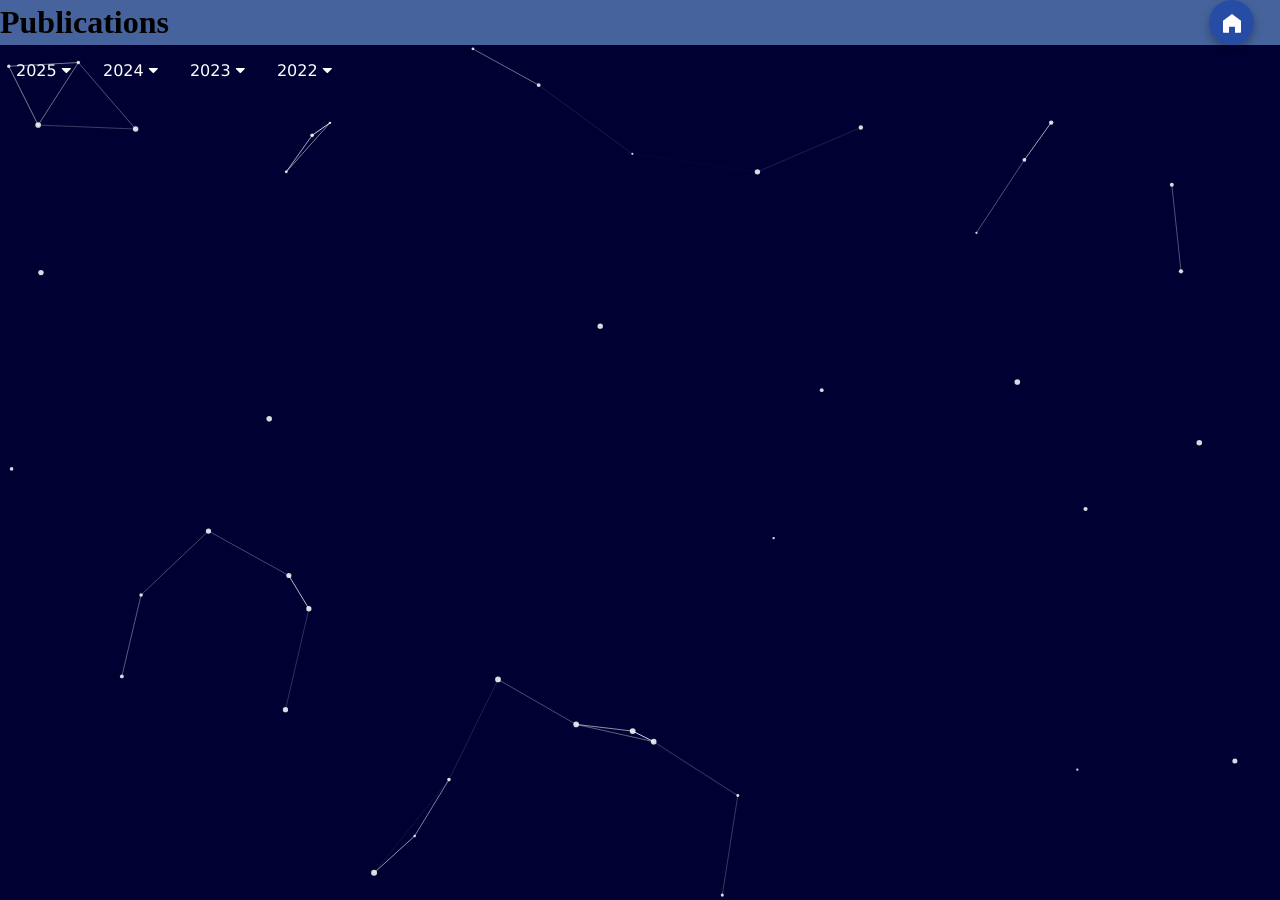
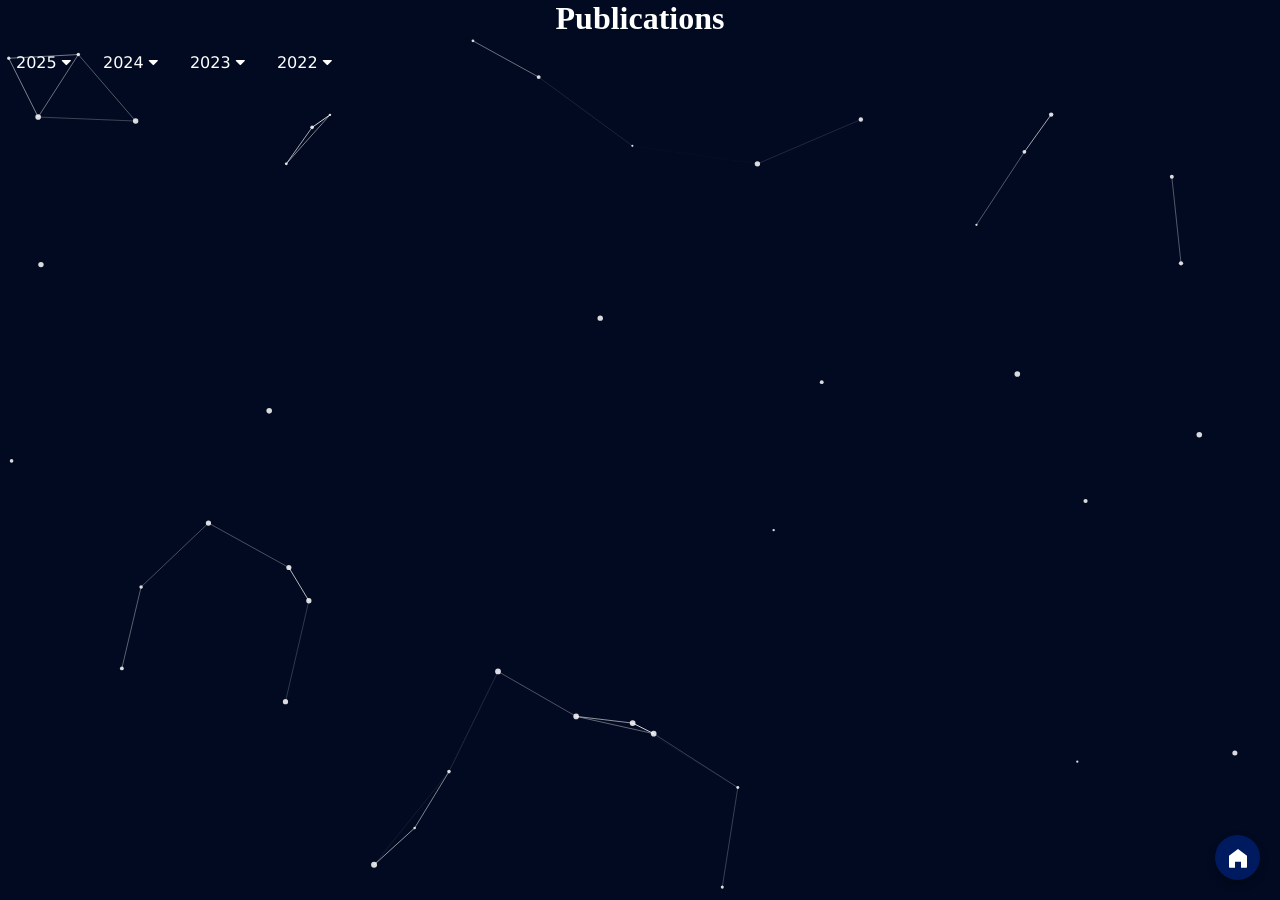
Before and after one commit to andre-fs-ferreira/andre-fs-ferreira.github.io, a Jekyll site: the page publications.html, which Jekyll copies as it is, in a window 1280 px wide and 900 px high. Built offline with Jekyll 4.4.1, drawn with Linux system fonts in a browser that asks for light colours.

Commit message:
pub update

```diff
--- a/css/background-pub.css
+++ b/css/background-pub.css
@@ -5,5 +5,5 @@ body {
 
         canvas {
             display: block; /* Removes any default spacing around the canvas */
-            background-color: #000033; /* A nice dark blue background */
+            background-color: #010A21; /* A nice dark blue background */
         }
--- a/css/button.css
+++ b/css/button.css
@@ -90,8 +90,12 @@
     box-shadow: 0 4px 8px rgba(0,0,0,0.3);
     transition: background 0.3s ease, transform 0.2s ease, box-shadow 0.2s ease;
     line-height: 1;
-    margin-right: 2%;
-    }
+    position: fixed;   /* makes it stay in place */
+    bottom: 20px;      /* distance from bottom */
+    right: 20px;       /* distance from right */
+    z-index: 1000;     /* ensures it appears above other elements */
+}
+
 
     .house-button:hover {
       transform: scale(1.5);     /* Small zoom on hover */
--- a/css/text.css
+++ b/css/text.css
@@ -120,7 +120,7 @@ p {
 }
 
 a {
-    color: rgba(255, 255, 255, 0.978);       /* Makes the text black */
+    color: rgba(0, 0, 0, 1);       /* Makes the text black */
     text-decoration: none; /* Removes underline */
     font-weight: bold;
 }
--- a/publications.html
+++ b/publications.html
@@ -95,18 +95,20 @@
       }
 
       /* Update or add this style */
-      .header {
-        background-color: #46639d;
+     .header {
+        background-color: #010A21;
         display: flex;
-        align-items: center; /* vertically center h1 and button */
-        justify-content: space-between; /* space between title and button */
+        align-items: center;     /* vertically center */
+        justify-content: center; /* horizontally center */
         width: 100%;
       }
 
       .header h1 {
+        color: #fff;
         font-size: 2rem;
-        margin: 0; /* remove default h1 margin */
+        margin: 0;
       }
+
 
   </style>
 
@@ -115,12 +117,13 @@
 
   <div class="header">
         <h1>Publications</h1>
-        <button class="house-button" onclick="location.href='/'" aria-label="Homepage">
-            <svg xmlns="http://www.w3.org/2000/svg" viewBox="0 0 24 24">
-              <path d="M3 9.75L12 3l9 6.75V21a.75.75 0 01-.75.75h-5.25v-6h-6v6H3.75A.75.75 0 013 21V9.75z"/>
-            </svg>
-        </button>
   </div>
+
+   <button class="house-button" onclick="location.href='/'" aria-label="Homepage">
+    <svg xmlns="http://www.w3.org/2000/svg" viewBox="0 0 24 24">
+      <path d="M3 9.75L12 3l9 6.75V21a.75.75 0 01-.75.75h-5.25v-6h-6v6H3.75A.75.75 0 013 21V9.75z"/>
+    </svg>
+  </button>
 
   <main>
 
@@ -224,7 +227,9 @@
 
 
   </main>
+
   <canvas id="particle-canvas"></canvas>
+
 
   <!-- JS scripts -->
   <script src="/js/mask-wave-mouse.js"></script>
```
